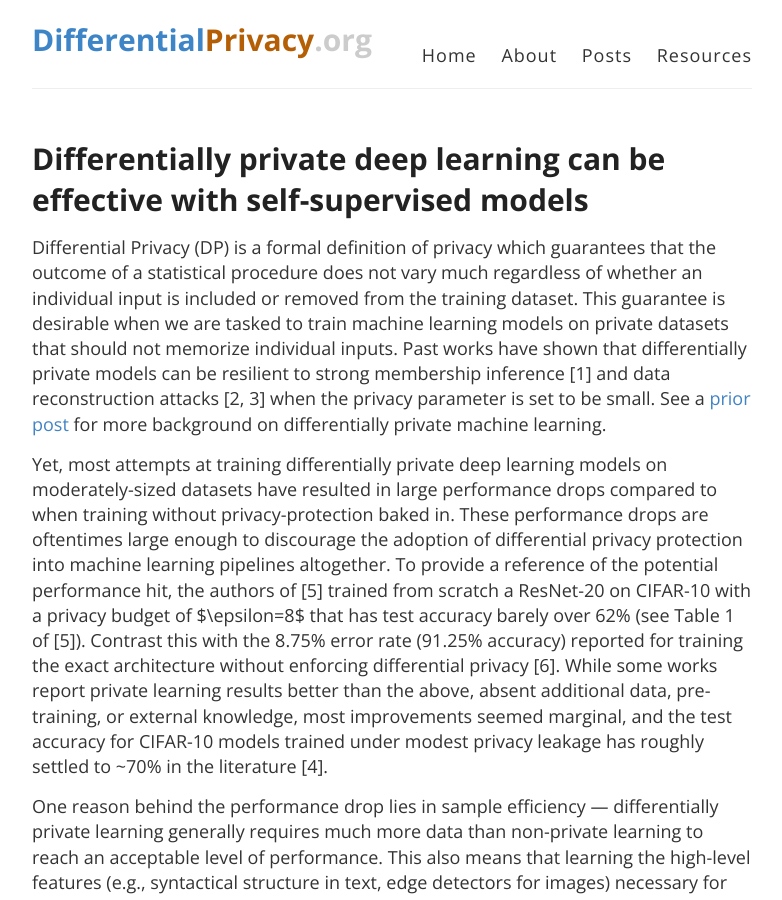
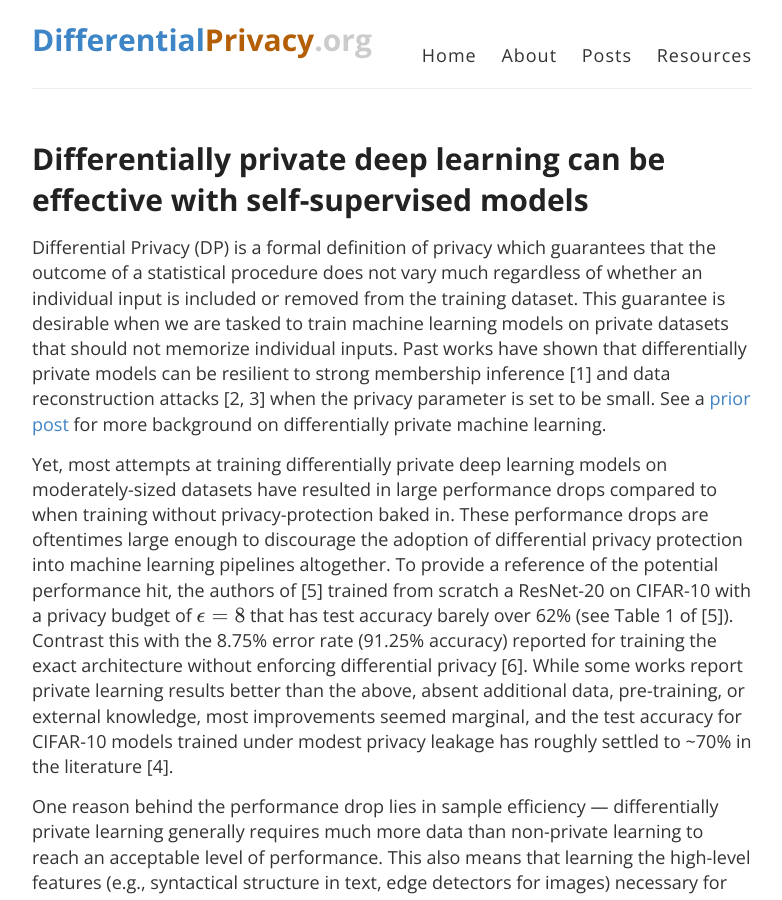
Before and after one commit to differentialprivacy/differentialprivacy, a Jekyll site: the page built from _posts/2022-03-02-dp-fine-tuning.md, in a window 1280 px wide and 900 px high. Shown: the whole window, without its empty margins (248-1030 px from the left). Built offline with Jekyll 4.4.1, drawn with Linux system fonts in a browser that asks for light colours; comment, search, counter and statistics services are not loaded; some of the changed text lies outside the part shown.

Commit message:
Minor fixes.

```diff
--- a/_posts/2022-03-02-dp-fine-tuning.md
+++ b/_posts/2022-03-02-dp-fine-tuning.md
@@ -13,7 +13,7 @@
 
 Differential Privacy (DP) is a formal definition of privacy which guarantees that the outcome of a statistical procedure does not vary much regardless of whether an individual input is included or removed from the training dataset. This guarantee is desirable when we are tasked to train machine learning models on private datasets that should not memorize individual inputs. Past works have shown that differentially private models can be resilient to strong membership inference [1] and data reconstruction attacks [2, 3] when the privacy parameter is set to be small. See a [prior post](https://differentialprivacy.org/how-to-deploy-ml-with-dp/) for more background on differentially private machine learning.
 
-Yet, most attempts at training differentially private deep learning models on moderately-sized datasets have resulted in large performance drops compared to when training without privacy-protection baked in. These performance drops are oftentimes large enough to discourage the adoption of differential privacy protection into machine learning pipelines altogether. To provide a reference of the potential performance hit, the authors of [5] trained from scratch a ResNet-20 on CIFAR-10 with a privacy budget of $\epsilon=8$ that has test accuracy barely over 62% (see Table 1 of [5]). Contrast this with the 8.75% error rate (91.25% accuracy) reported for training the exact architecture without enforcing differential privacy [6]. While some works report private learning results better than the above, absent additional data, pre-training, or external knowledge, most improvements seemed marginal, and the test accuracy for CIFAR-10 models trained under modest privacy leakage has roughly settled to ~70% in the literature [4].
+Yet, most attempts at training differentially private deep learning models on moderately-sized datasets have resulted in large performance drops compared to when training without privacy-protection baked in. These performance drops are oftentimes large enough to discourage the adoption of differential privacy protection into machine learning pipelines altogether. To provide a reference of the potential performance hit, the authors of [5] trained from scratch a ResNet-20 on CIFAR-10 with a privacy budget of \\\(\epsilon=8\\\) that has test accuracy barely over 62% (see Table 1 of [5]). Contrast this with the 8.75% error rate (91.25% accuracy) reported for training the exact architecture without enforcing differential privacy [6]. While some works report private learning results better than the above, absent additional data, pre-training, or external knowledge, most improvements seemed marginal, and the test accuracy for CIFAR-10 models trained under modest privacy leakage has roughly settled to ~70% in the literature [4].
 
 One reason behind the performance drop lies in sample efficiency — differentially private learning generally requires much more data than non-private learning to reach an acceptable level of performance. This also means that learning the high-level features (e.g., syntactical structure in text, edge detectors for images) necessary for specific tasks with private data can be much more sample-costly.
 
@@ -29,7 +29,7 @@
 **masked language modeling and autoregressive language modeling for text:**
 Masked Language Modeling (MLM) and Auto-regressive Language Modeling (ALM) are two self-supervised pre-training approaches. While the former asks models to predict deliberately masked out tokens from a piece of text, the latter asks models to simply predict the next token in a sequence. With large amounts of unlabeled text data, large and expressive Transformer models [24], and lots of compute, both approaches produce powerful models that are good starting points for downstream fine-tuning. One of the first MLMs, Bidirectional Encoder Representations from Transformers (BERT, [8]), produced state-of-the-art results (at the time) for a large collection of language understanding tasks when fine-tuned on each.
 
-## Fine-Tuning Self-Supervised Models With Dp-Optimization
+## Fine-Tuning Self-Supervised Models With DP-Optimization
 Self-supervised pre-training is appealing in the context of differentially private machine learning. This is because (1) the mildly curated data needed for pre-training usually can be obtained cheaply from the public domain, and (2) pre-trained models may contain useful domain knowledge that can reduce the sample complexity of subsequent private learning. A reasonable paradigm for private learning that leverages self-supervised pre-training therefore could follow two steps:
 
 - collect cheap and public data from the task domain (e.g., vision, language, etc.) to pre-train a model with self-supervised learning, and
```
Also changed, not shown: other parts of _posts/2022-03-02-dp-fine-tuning.md (+2 -2 lines).
